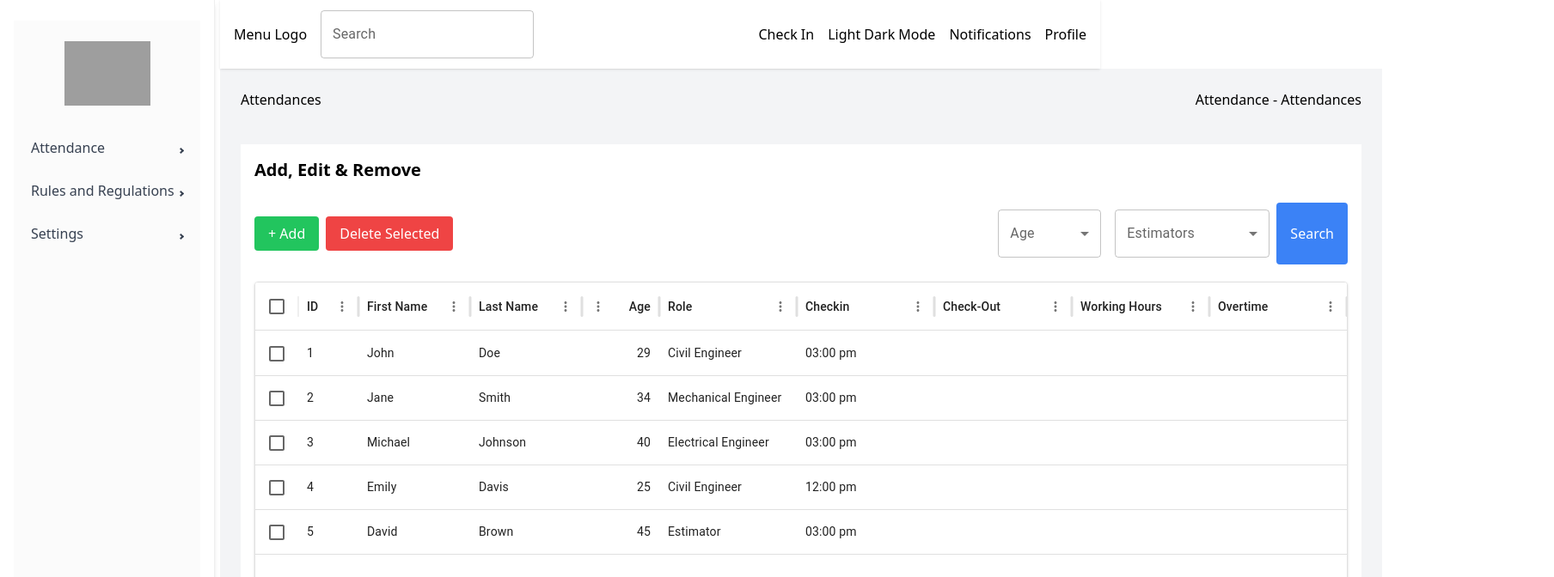
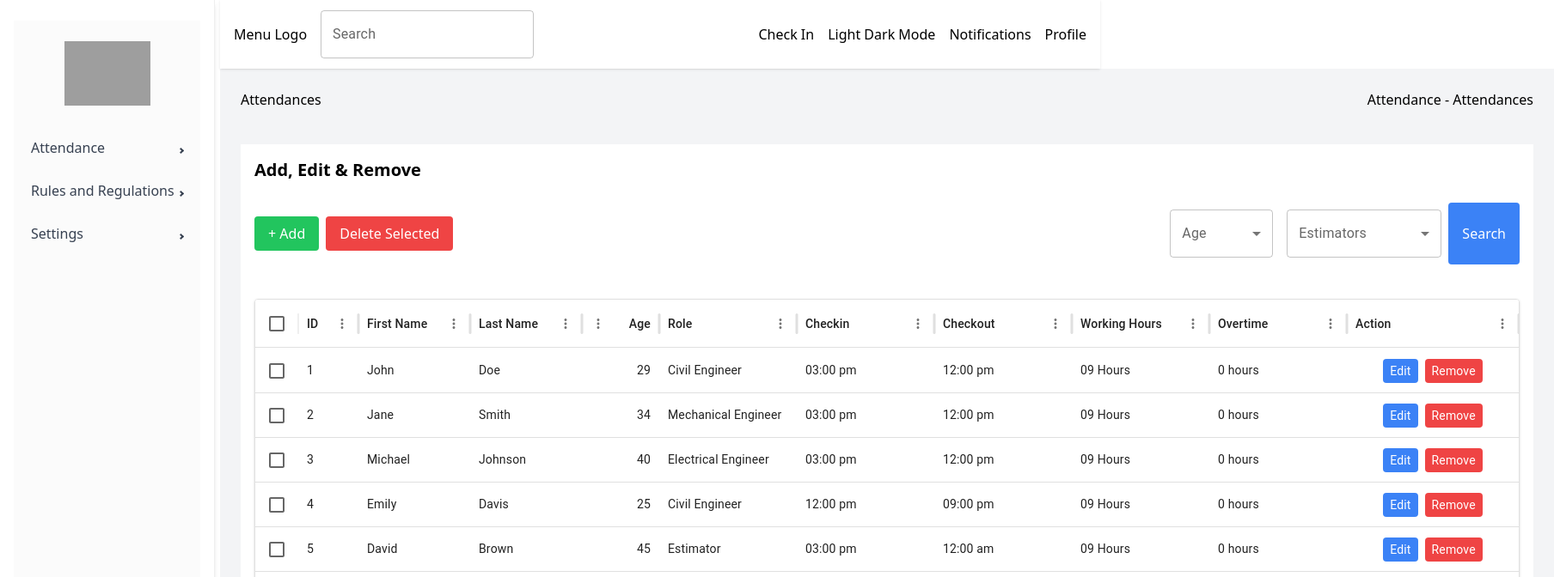
Before and after one commit to Muadeel56/QTOHouse_Attendence, a React (Vite) app in the folder qtohouse-attendence/: page / in a window 1280 px wide. Shown: the top 672 px of the page at 86% size, 1808 px wide, since content can reach past the window. Built offline with nearby package versions, Linux system fonts and the light colour scheme; grey boxes are pictures that could not be loaded.

Commit message:
Adjust the styling of Dashboard Page

```diff
--- a/qtohouse-attendence/src/pages/dashboard/index.jsx
+++ b/qtohouse-attendence/src/pages/dashboard/index.jsx
@@ -6,11 +6,11 @@ import Paper from '@mui/material/Paper';
 
 // Sample employee data for the table
 const initialEmployeesData = [
-  { id: 1, firstName: "John", lastName: "Doe", age: 29, role: "Civil Engineer", Checkin: "03:00 pm" },
-  { id: 2, firstName: "Jane", lastName: "Smith", age: 34, role: "Mechanical Engineer", Checkin: "03:00 pm" },
-  { id: 3, firstName: "Michael", lastName: "Johnson", age: 40, role: "Electrical Engineer", Checkin: "03:00 pm" },
-  { id: 4, firstName: "Emily", lastName: "Davis", age: 25, role: "Civil Engineer", Checkin: "12:00 pm" },
-  { id: 5, firstName: "David", lastName: "Brown", age: 45, role: "Estimator", Checkin: "03:00 pm" },
+  { id: 1, firstName: "John", lastName: "Doe", age: 29, role: "Civil Engineer", Checkin: "03:00 pm", Checkout: "12:00 pm", WorkingHours: "09 Hours", Overtime: "0 hours"},
+  { id: 2, firstName: "Jane", lastName: "Smith", age: 34, role: "Mechanical Engineer", Checkin: "03:00 pm", Checkout: "12:00 pm", WorkingHours: "09 Hours", Overtime: "0 hours"},
+  { id: 3, firstName: "Michael", lastName: "Johnson", age: 40, role: "Electrical Engineer", Checkin: "03:00 pm", Checkout: "12:00 pm", WorkingHours: "09 Hours", Overtime: "0 hours"},
+  { id: 4, firstName: "Emily", lastName: "Davis", age: 25, role: "Civil Engineer", Checkin: "12:00 pm", Checkout: "09:00 pm", WorkingHours: "09 Hours", Overtime: "0 hours"},
+  { id: 5, firstName: "David", lastName: "Brown", age: 45, role: "Estimator", Checkin: "03:00 pm", Checkout: "12:00 am", WorkingHours: "09 Hours", Overtime: "0 hours"},
 ];
 
 const columns = [
@@ -19,11 +19,31 @@ const columns = [
   { field: 'lastName', headerName: 'Last Name', width: 130 },
   { field: 'age', headerName: 'Age', type: 'number', width: 90 },
   { field: 'role', headerName: 'Role', width: 160 },
-  {field: 'Checkin', headerName: 'Checkin', width: 160},
-  {field: 'Check-Out', headerName: 'Check-Out', width: 160},
-  {field: 'Working Hours', headerName: 'Working Hours', width: 160},
-  {field: 'Overtime', headerName: 'Overtime', width: 160},
+  { field: 'Checkin', headerName: 'Checkin', width: 160 },
+  { field: 'Checkout', headerName: 'Checkout', width: 160 },
+  { field: 'WorkingHours', headerName: 'Working Hours', width: 160 },
+  { field: 'Overtime', headerName: 'Overtime', width: 160 },
+  {
+    field: 'action',
+    headerName: 'Action',
+    width: 200,
+    renderCell: (params) => (
+      <div className="relative w-full h-full flex justify-center items-center">
+        <div className="absolute flex space-x-2">
+          <button className="px-2 py-1 bg-blue-500 text-white text-sm rounded hover:bg-blue-600">
+            Edit
+          </button>
+          <button className="px-2 py-1 bg-red-500 text-white text-sm rounded hover:bg-red-600">
+            Remove
+          </button>
+        </div>
+      </div>
+    ),
+  }
 ];
+
+
+
 
 function Dashboard() {
   // State for storing the filters
@@ -106,7 +126,7 @@ function Dashboard() {
         </div>
 
         {/* DataGrid Table for Employee List */}
-        <Paper sx={{ height: 400, width: '100%', marginTop: '20px' }}>
+        <Paper sx={{ height: 400, width: '100%', marginTop: '40px' }}>
           <DataGrid
             rows={filteredData}
             columns={columns}
```
